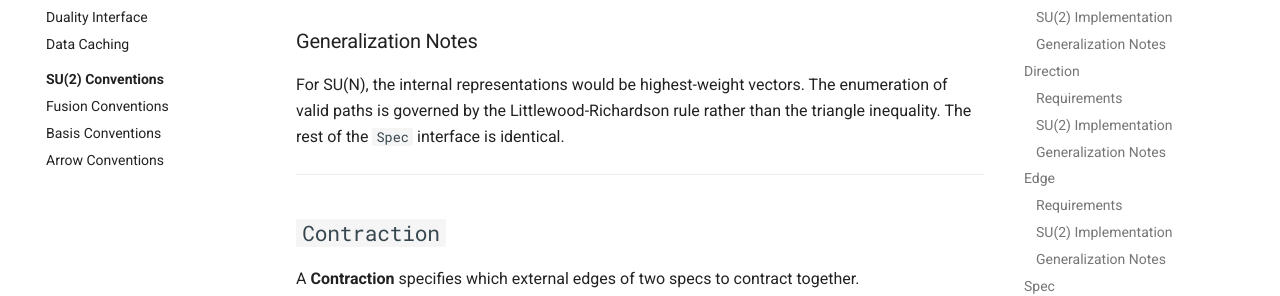
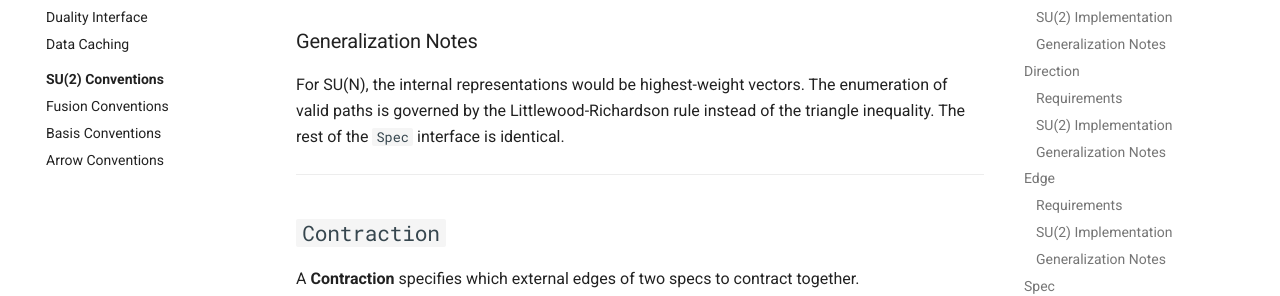
Before and after one commit to Ideogenesis-AI/Yuzuha, an MkDocs documentation site: the page built from docs/protocol/types.md, in a window 1280 px wide and 900 px high, scrolled down 3741 px. Shown: the part 185-481 px from the top of the window. Built offline with MkDocs 1.6.1 and Material for MkDocs 9.7.7, drawn with Linux system fonts in a browser that asks for light colours; comment, search, counter and statistics services are not loaded.

Commit message:
Improve the phrasing of the API and protocol documentation
Reworded a few explanatory passages so that each states its point directly: the warning about flipping an edge arrow now reads as an instruction, the rationale for raising ValueError is given as a purpose, and the note on SU(N) path enumeration is plainer. Only the language changed; the documented behaviour is untouched.

```diff
--- a/docs/protocol/types.md
+++ b/docs/protocol/types.md
@@ -139,7 +139,7 @@ edges and the internal representations of its left-associative fusion tree.
 ### Generalization Notes
 
 For SU(N), the internal representations would be highest-weight vectors. The
-enumeration of valid paths is governed by the Littlewood-Richardson rule rather than
+enumeration of valid paths is governed by the Littlewood-Richardson rule instead of
 the triangle inequality. The rest of the `Spec` interface is identical.
 
 ---
```
Also changed, not shown: docs/api/core/edge.md (+1 -1 lines), docs/api/index.md (+1 -1 lines).
